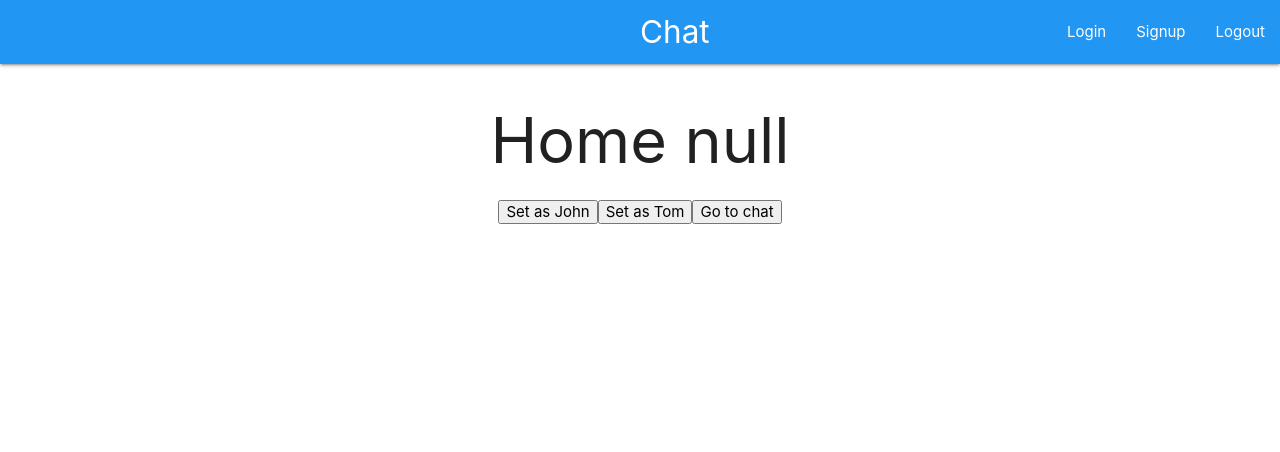
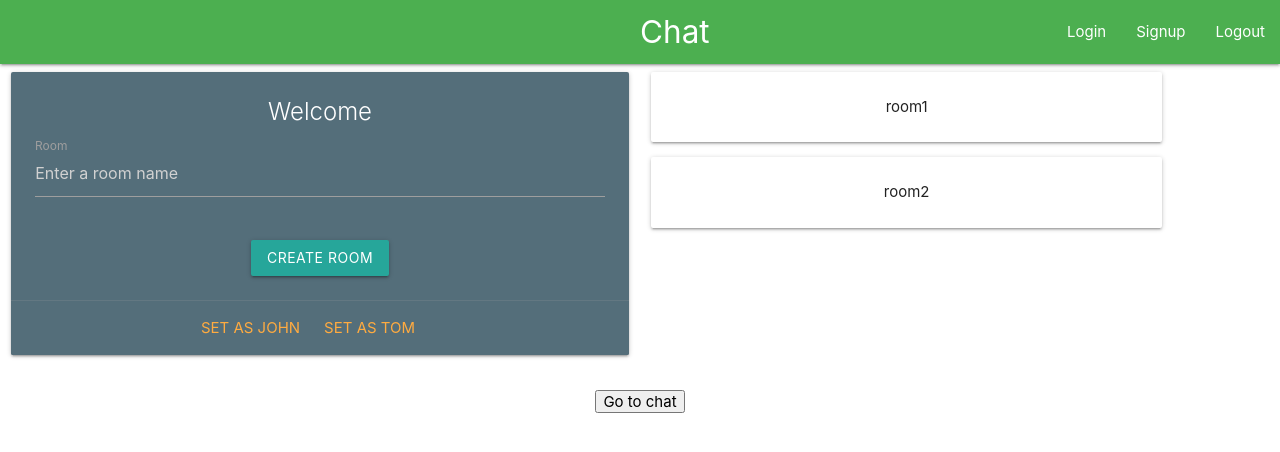
Before and after one commit to Thermiee/Chatroom-, a React (Create React App) app in the folder client/: page / in a window 1280 px wide. Shown: the top 452 px of the page. Built offline with nearby package versions, Linux system fonts and the light colour scheme.

Commit message:
Added create room fom

```diff
--- a/client/src/App.js
+++ b/client/src/App.js
@@ -5,7 +5,6 @@
 import Chat from './components/chat/Chat';
 import Home from './components/home/Home';
 import Navbar from './components/layout/Navbar';
-
 
 function App() {
   const [user, setUser] = useState (null)
--- a/client/src/components/chat/Chat.js
+++ b/client/src/components/chat/Chat.js
@@ -14,4 +14,4 @@
     )
 }
 
-export default Chat
+export default Chat;
--- a/client/src/components/home/Home.js
+++ b/client/src/components/home/Home.js
@@ -1,19 +1,29 @@
 import React, { useContext } from 'react';
 import { UserContext } from '../../UserContext';
 import { Link } from 'react-router-dom';
+import RoomList from './RoomList'
 
 const Home = () => {
     const { user, setUser } = useContext(UserContext);
+    const rooms = [
+        {
+            name: 'room1',
+            _id: '123'
+        },
+        {
+            name: 'room2',
+            _id: '456'
+        }
+    ]
     const setAsJohn = () => {
         const john = {
             name: 'John',
-            email: 'john@email.com',
+            email: 'John@email.com',
             password: '123',
             id: '123'
         }
         setUser(john);
     }
-
     const setAsTom = () => {
         const tom = {
             name: 'Tom',
@@ -25,13 +35,37 @@
     }
     return (
         <div>
-            <h1>Home {JSON.stringify(user)}</h1>
-            <button onClick={setAsJohn}>Set as John</button>
-            <button onClick={setAsTom}>Set as Tom</button>
+            <div className="row">
+                <div className="col s12 m6">
+                    <div className="card blue-grey darken-1">
+                        <div className="card-content white-text">
+                            <span className="card-title">Welcome {user ? user.name : ''}</span>
+                            <form >
+                                <div className="row">
+                                    <div className="input-field col s12">
+                                        <input
+                                            placeholder="Enter a room name"
+                                            id="room" type="text" className="validate" />
+                                        <label htmlFor="room">Room</label>
+                                    </div>
+                                </div>
+                                <button className="btn">Create Room</button>
+                            </form>
+                        </div>
+                        <div className="card-action">
+                            <a href="#" onClick={setAsJohn}>Set as John</a>
+                            <a href="#" onClick={setAsTom}>Set as Tom</a>
+                        </div>
+                    </div>
+                </div>
+                <div className="col s6 m5 offset-1">
+                    <RoomList rooms={rooms} />
+                </div>
+            </div>
+
             <Link to={'/chat'}>
                 <button>Go to chat</button>
             </Link>
-
         </div>
     )
 }
--- /dev/null
+++ b/client/src/components/home/Room.js
@@ -0,0 +1,17 @@
+import React from 'react'
+const Room = ({ name }) => {
+    return (
+
+        <div class="card horizontal">
+
+            <div class="card-stacked">
+                <div class="card-content">
+                    <p>{name}</p>
+                </div>
+
+            </div>
+        </div>
+    )
+}
+
+export default Room;
--- /dev/null
+++ b/client/src/components/home/RoomList.js
@@ -0,0 +1,12 @@
+import React from 'react'
+import Room from './Room'
+
+const RoomList = ({ rooms }) => {
+    return (
+        <div>
+            {rooms && rooms.map(room => (<Room key={room._id} name={room.name} />))}
+        </div>
+    )
+}
+
+export default RoomList;
--- a/client/src/components/layout/Navbar.js
+++ b/client/src/components/layout/Navbar.js
@@ -3,7 +3,7 @@
 const Navbar = () => {
     return (
         <>
-            <nav className="blue">
+            <nav className="green">
                 <div className="nav-wrapper">
                     <a href="/" className="brand-logo">Chat</a>
                     <a href="#" data-target="mobile-demo" class="sidenav-trigger"><i class="material-icons">menu</i></a>
```
